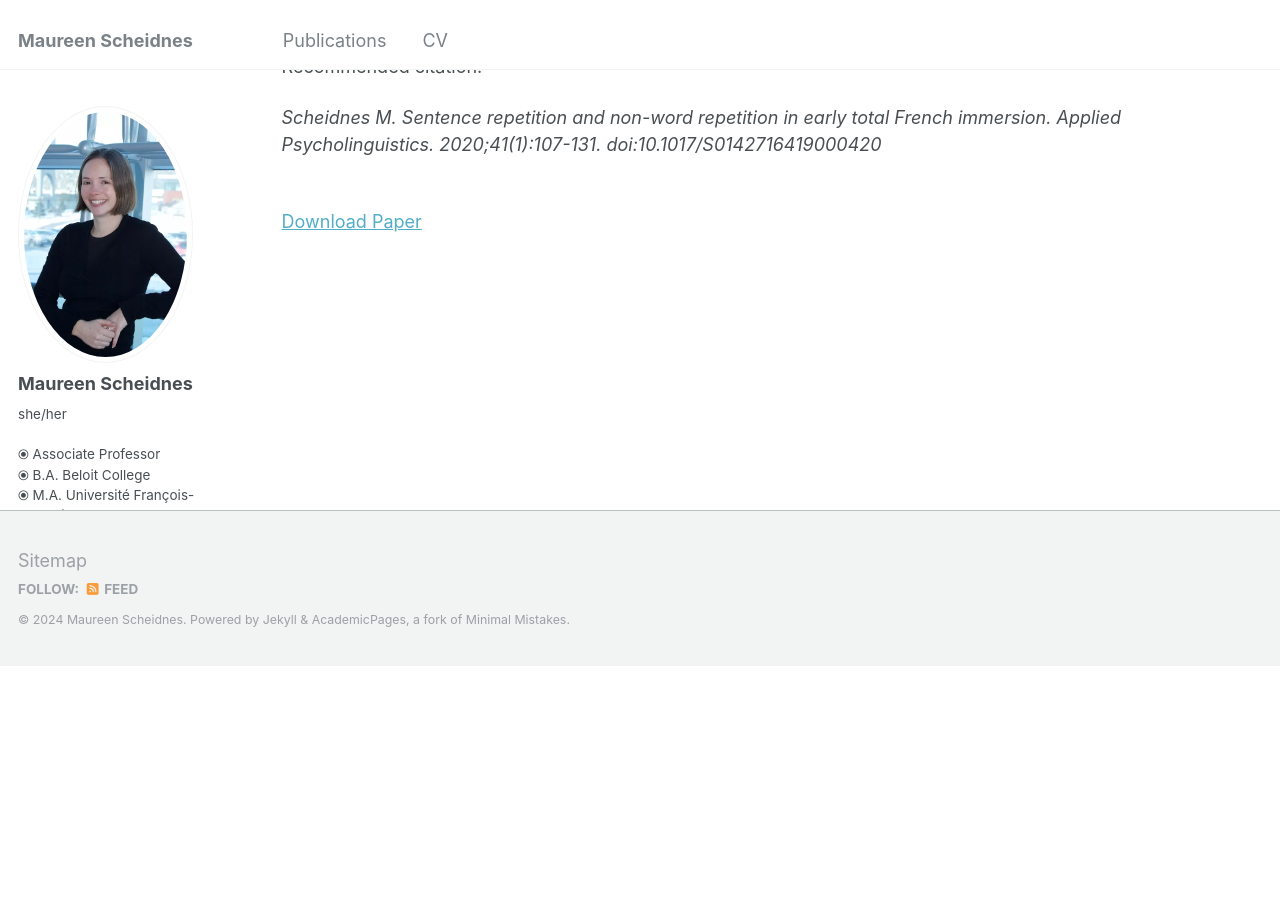
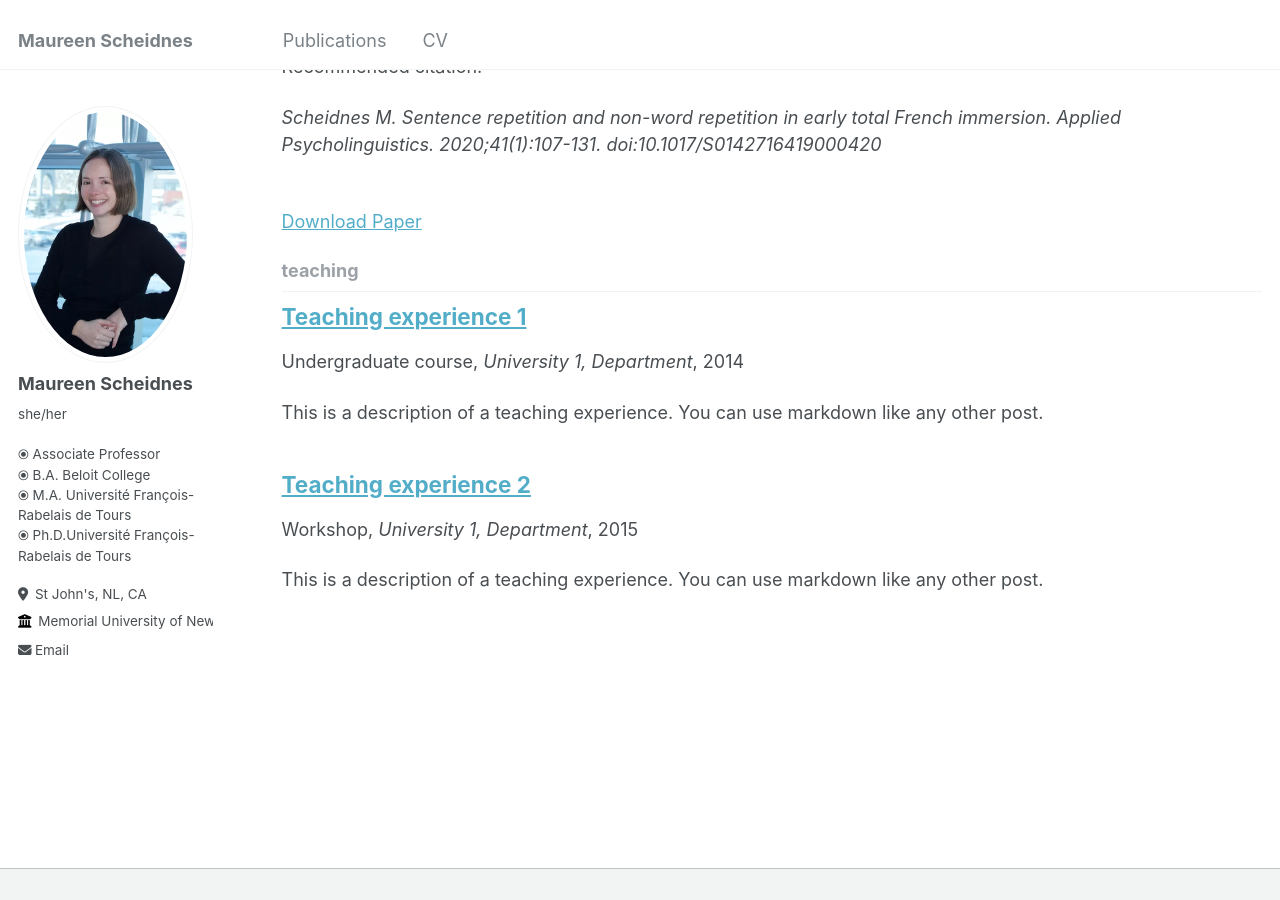
Before and after one commit to MaureenScheidnes/MaureenScheidnes.github.io, a Jekyll site: the page built from _pages/collection-archive.html, in a window 1280 px wide and 900 px high, scrolled down 4586 px. Built offline with Jekyll 4.4.1, drawn with Linux system fonts in a browser that asks for light colours; before the commit the page ends 5252 px from its top, so only the background shows below that; part of the change alters nothing that is shown.

Commit message:
Update _config.yml

```diff
--- a/_config.yml
+++ b/_config.yml
@@ -200,9 +200,9 @@ kramdown:
 
 # Collections
 collections:
-  # teaching:
-  #   output: true
-  #   permalink: /:collection/:path/
+  teaching:
+    output: true
+    permalink: /:collection/:path/
   publications:
     output: true
     permalink: /:collection/:path/
```
